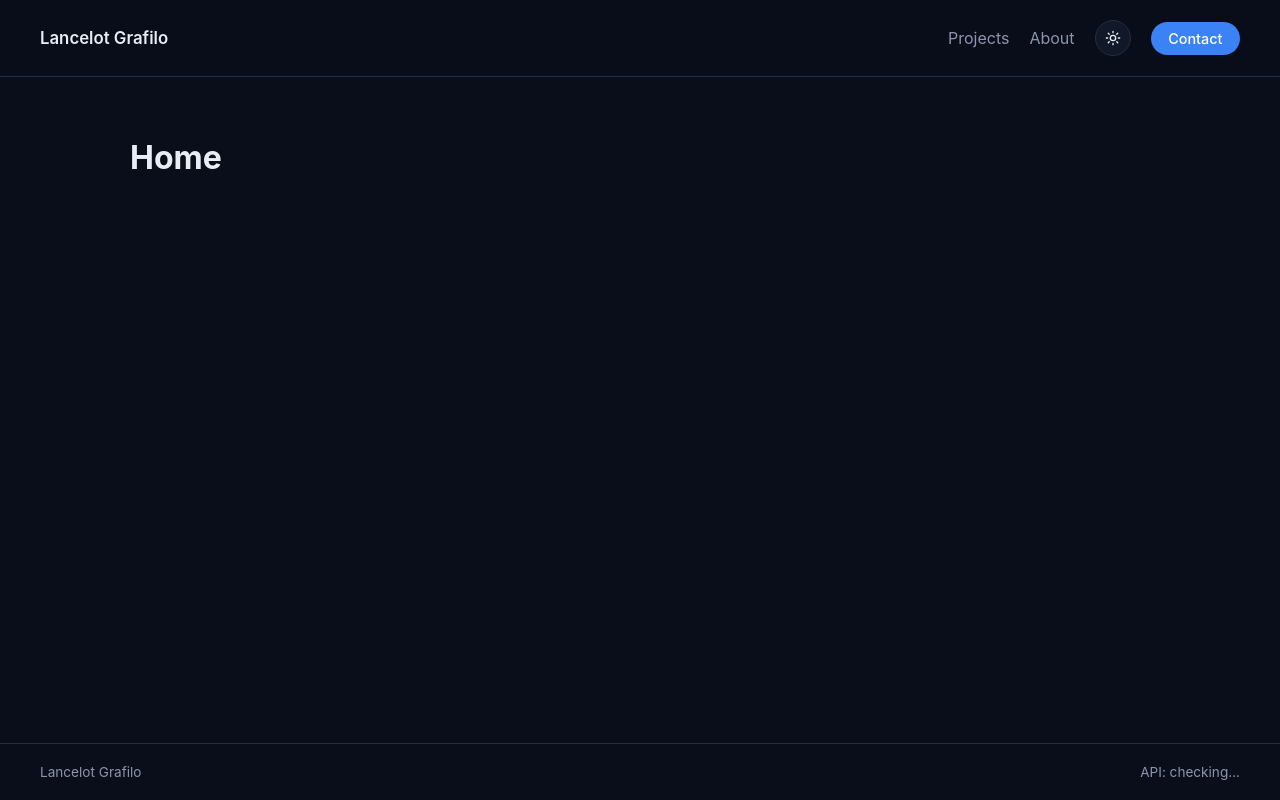
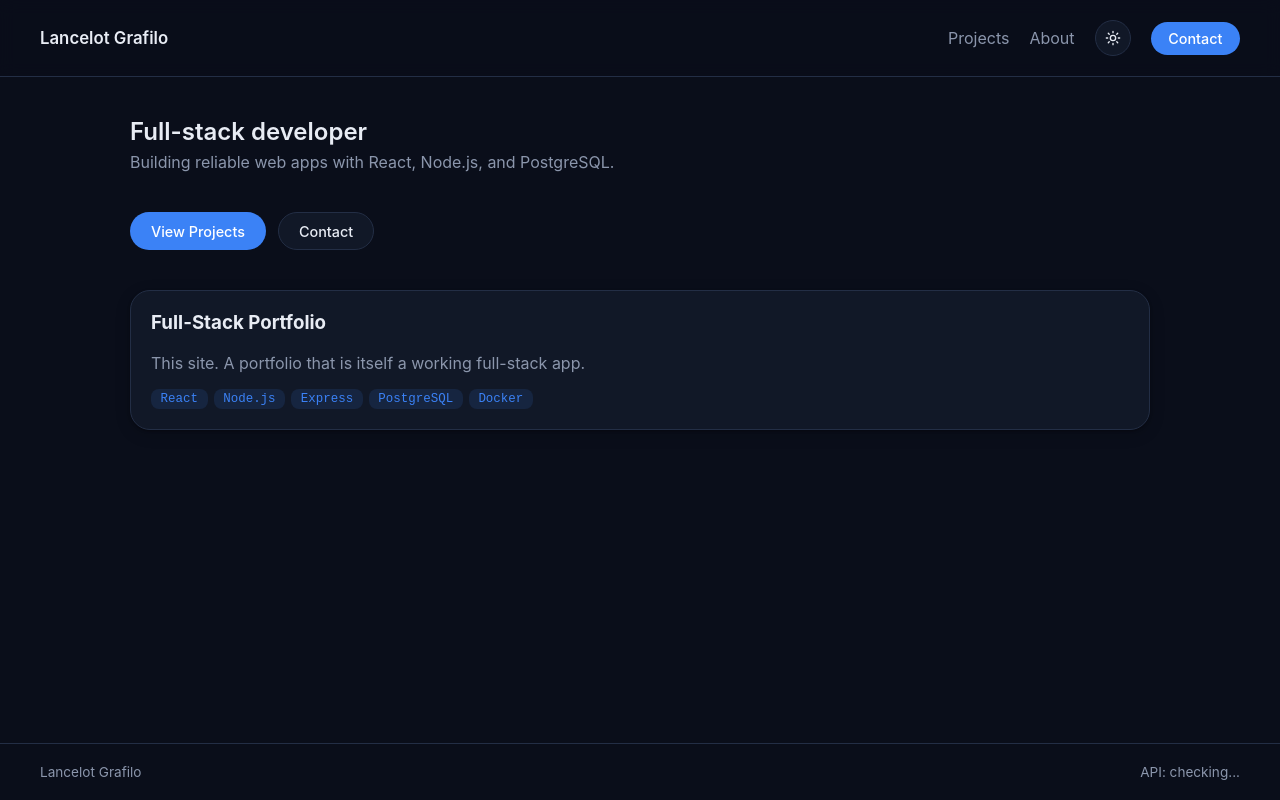
Before and after one commit to lancelotgrafilo/lancelot-grafilo-fullstack, a React (Vite) app in the folder client/: page / in a window 1280 px wide. Built offline with nearby package versions, Linux system fonts and the light colour scheme.

Commit message:
feat: add reusable Button, Card, TagChip, and SectionHeader components

```diff
--- /dev/null
+++ b/client/src/components/ui/Button.jsx
@@ -0,0 +1,44 @@
+export default function Button({
+  children,
+  variant = 'primary',
+  as: Component = 'button',
+  style,
+  ...props
+}) {
+  const base = {
+    display: 'inline-flex',
+    alignItems: 'center',
+    justifyContent: 'center',
+    gap: 'var(--space-xs)',
+    padding: '0.6rem 1.25rem',
+    borderRadius: 'var(--radius-full)',
+    fontWeight: 500,
+    fontSize: '0.9rem',
+    fontFamily: 'var(--font-body)',
+    cursor: 'pointer',
+    border: '1px solid transparent',
+    transition: 'background 0.15s ease, border-color 0.15s ease',
+  }
+
+  const variants = {
+    primary: {
+      background: 'var(--color-accent)',
+      color: '#fff',
+    },
+    secondary: {
+      background: 'var(--color-surface)',
+      color: 'var(--color-text)',
+      borderColor: 'var(--color-border)',
+    },
+    ghost: {
+      background: 'transparent',
+      color: 'var(--color-text-muted)',
+    },
+  }
+
+  return (
+    <Component style={{ ...base, ...variants[variant], ...style }} {...props}>
+      {children}
+    </Component>
+  )
+}
--- /dev/null
+++ b/client/src/components/ui/Card.jsx
@@ -0,0 +1,17 @@
+export default function Card({ children, style, ...props }) {
+  return (
+    <div
+      style={{
+        background: 'var(--color-surface)',
+        border: '1px solid var(--color-border)',
+        borderRadius: 'var(--radius-lg)',
+        padding: 'var(--space-md)',
+        boxShadow: 'var(--shadow-card)',
+        ...style,
+      }}
+      {...props}
+    >
+      {children}
+    </div>
+  )
+}
--- /dev/null
+++ b/client/src/components/ui/SectionHeader.jsx
@@ -0,0 +1,14 @@
+export default function SectionHeader({ title, subtitle }) {
+  return (
+    <div style={{ marginBottom: 'var(--space-lg)' }}>
+      <h2 style={{ fontSize: '1.5rem', fontWeight: 600, margin: 0, color: 'var(--color-text)' }}>
+        {title}
+      </h2>
+      {subtitle && (
+        <p style={{ color: 'var(--color-text-muted)', marginTop: 'var(--space-xs)' }}>
+          {subtitle}
+        </p>
+      )}
+    </div>
+  )
+}
--- /dev/null
+++ b/client/src/components/ui/TagChip.jsx
@@ -0,0 +1,17 @@
+export default function TagChip({ children }) {
+  return (
+    <span
+      style={{
+        display: 'inline-block',
+        background: 'var(--color-accent-soft)',
+        color: 'var(--color-accent)',
+        fontFamily: 'var(--font-mono)',
+        fontSize: '0.78rem',
+        padding: '0.2rem 0.6rem',
+        borderRadius: 'var(--radius-sm)',
+      }}
+    >
+      {children}
+    </span>
+  )
+}
--- a/client/src/pages/Home.jsx
+++ b/client/src/pages/Home.jsx
@@ -1,3 +1,35 @@
+import { Link } from 'react-router-dom'
+import Button from '../components/ui/Button.jsx'
+import Card from '../components/ui/Card.jsx'
+import TagChip from '../components/ui/TagChip.jsx'
+import SectionHeader from '../components/ui/SectionHeader.jsx'
+
 export default function Home() {
-  return <h1>Home</h1>
+  return (
+    <div>
+      <SectionHeader
+        title="Full-stack developer"
+        subtitle="Building reliable web apps with React, Node.js, and PostgreSQL."
+      />
+
+      <div style={{ display: 'flex', gap: 'var(--space-sm)', marginBottom: 'var(--space-lg)' }}>
+        <Button as={Link} to="/projects">View Projects</Button>
+        <Button as={Link} to="/contact" variant="secondary">Contact</Button>
+      </div>
+
+      <Card>
+        <h3 style={{ marginTop: 0 }}>Full-Stack Portfolio</h3>
+        <p style={{ color: 'var(--color-text-muted)' }}>
+          This site. A portfolio that is itself a working full-stack app.
+        </p>
+        <div style={{ display: 'flex', gap: 'var(--space-xs)', flexWrap: 'wrap' }}>
+          <TagChip>React</TagChip>
+          <TagChip>Node.js</TagChip>
+          <TagChip>Express</TagChip>
+          <TagChip>PostgreSQL</TagChip>
+          <TagChip>Docker</TagChip>
+        </div>
+      </Card>
+    </div>
+  )
 }
```
